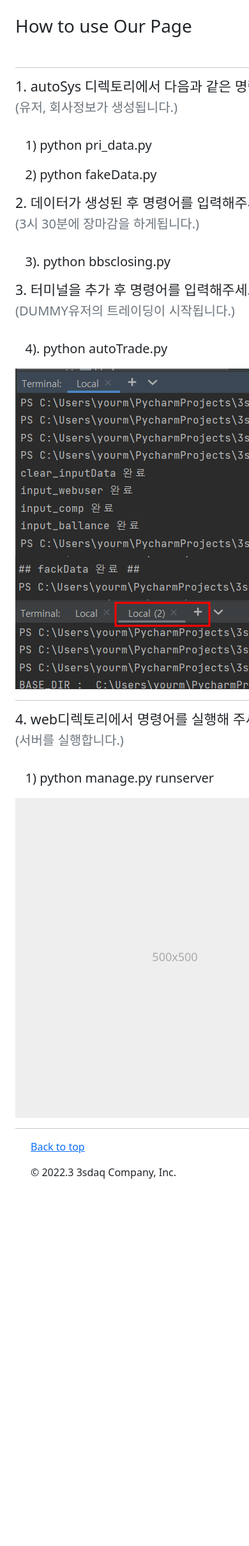
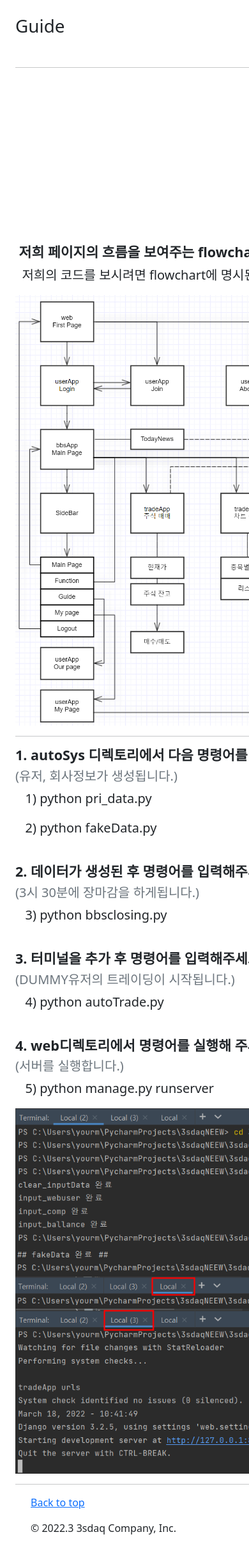
Before and after one commit to xswzaq789/3sdaqNEEW, a Django app: page /user/aboutUs2/ in a window 390 px wide; the page is wider, and only the part inside the window is pictured. Shown: the part 56-2472 px from the top of that part at 64% size. Before the commit the page ends 1898 px from the top of that part, so only its background shows below. Run offline with Django 3.2, Linux system fonts and the light colour scheme; some libraries are stand-ins or nearby versions.

Commit message:
오전 11시 11분 수정!

```diff
--- a/3sdaq-master/web/noticeApp/templates/notice/read.html
+++ b/3sdaq-master/web/noticeApp/templates/notice/read.html
@@ -58,11 +58,15 @@
         });
     })
 </script>
+
 <script>
 $(document).ready(function(){
 	$('#header_main_title').text("게시글");
 	});
+
+
 </script>
+
 </body>
 </html>
 
--- a/3sdaq-master/web/userApp/templates/user/aboutUs2.html
+++ b/3sdaq-master/web/userApp/templates/user/aboutUs2.html
@@ -1,4 +1,6 @@
 {% include 'header.html' %}
+
+{% load static %}
 
 {% block content %}
 
@@ -42,44 +44,37 @@
   <body>
 
 <main>
-
-
-
     <!-- START THE FEATURETTES -->
-
     <hr class="featurette-divider">
-
     <div class="row featurette">
-      <div class="col-md-7">
-        <h4 class="featurette-heading">1. autoSys 디렉토리에서 다음과 같은 명령어를 입력해주세요.</h4><h5><span class="text-muted">(유저, 회사정보가 생성됩니다.)</span></h5>
-        <br>
-
-        <p class="lead">&nbsp;&nbsp;&nbsp;1) python pri_data.py</p>
-        <p class="lead">&nbsp;&nbsp;&nbsp;2) python fakeData.py </p>
-        <h4 class="featurette-heading">2. 데이터가 생성된 후 명령어를 입력해주세요.</h4><h5><span class="text-muted">(3시 30분에 장마감을 하게됩니다.)</span></h5>
-        <br>
-        <p class="lead">&nbsp;&nbsp;&nbsp;3). python bbsclosing.py </p>
-        <h4 class="featurette-heading">3. 터미널을 추가 후 명령어를 입력해주세요.</h4><h5><span class="text-muted">(DUMMY유저의 트레이딩이 시작됩니다.)</span></h5>
-        <br>
-        <p class="lead">&nbsp;&nbsp;&nbsp;4). python autoTrade.py </p>
-      </div>
-      <div class="col-md-5">
-        <img src="userApp/templates/user/guide01.png"/>
-
-
-      </div>
+    <div class="col-md-6">
+        <h4 class="featurette-heading"> <br><br><br><br><br><br><br><br><br><br><b>&nbsp;저희 페이지의 흐름을 보여주는 flowchart입니다.</b></h4>
+        <p class="lead">&nbsp;&nbsp;저희의 코드를 보시려면 flowchart에 명시된 디렉토리에 들어가세요.</p>
+    </div>
+    <div class="col-md-4">
+        <img src="{% static '/resources/img/NEW_flowchart.png' %}" width="700">
+    </div>
     </div>
 
     <hr class="featurette-divider">
+    <div class="row featurette">
+      <div class="col-md-6">
+          <h4 class="featurette-heading"><b>1. autoSys 디렉토리에서 다음 명령어를 입력해주세요.</b></h4><h5><span class="text-muted">(유저, 회사정보가 생성됩니다.)</span></h5>
+        <p class="lead">&nbsp;&nbsp;&nbsp;1) python pri_data.py</p>
+        <p class="lead">&nbsp;&nbsp;&nbsp;2) python fakeData.py </p><br>
+        <h4 class="featurette-heading"><b>2. 데이터가 생성된 후 명령어를 입력해주세요.</b></h4><h5><span class="text-muted">(3시 30분에 장마감을 하게됩니다.)</span></h5>
+        <p class="lead">&nbsp;&nbsp;&nbsp;3) python bbsclosing.py </p><br>
+          <h4 class="featurette-heading"><b>3. 터미널을 추가 후 명령어를 입력해주세요.</b></h4><h5><span class="text-muted">(DUMMY유저의 트레이딩이 시작됩니다.)</span></h5>
 
-    <div class="row featurette">
-      <div class="col-md-7 order-md-2">
-        <h4 class="featurette-heading">4. web디렉토리에서 명령어를 실행해 주세요.</h4><h5><span class="text-muted">(서버를 실행합니다.)</span></h5>
-        <br>
-        <p class="lead">&nbsp;&nbsp;&nbsp;1) python manage.py runserver</p>
+        <p class="lead">&nbsp;&nbsp;&nbsp;4) python autoTrade.py </p><br>
+        <h4 class="featurette-heading"><b>4. web디렉토리에서 명령어를 실행해 주세요.</b></h4><h5><span class="text-muted">(서버를 실행합니다.)</span></h5>
+
+        <p class="lead">&nbsp;&nbsp;&nbsp;5) python manage.py runserver</p>
+
       </div>
-      <div class="col-md-5 order-md-1">
-        <svg class="bd-placeholder-img bd-placeholder-img-lg featurette-image img-fluid mx-auto" width="500" height="500" xmlns="http://www.w3.org/2000/svg" role="img" aria-label="Placeholder: 500x500" preserveAspectRatio="xMidYMid slice" focusable="false"><title>Placeholder</title><rect width="100%" height="100%" fill="#eee"/><text x="50%" y="50%" fill="#aaa" dy=".3em">500x500</text></svg>
+      <div class="col-md-4">
+
+        <img src="{% static '/resources/img/guide01.png' %}" width="700">
 
       </div>
     </div>
@@ -104,7 +99,7 @@
 
 <script>
 $(document).ready(function(){
-	$('#header_main_title').text("How to use Our Page");
+	$('#header_main_title').text("Guide");
 	});
 </script>
   </body>
--- a/3sdaq-master/web/web/settings.py
+++ b/3sdaq-master/web/web/settings.py
@@ -123,9 +123,12 @@ USE_TZ = True
 # https://docs.djangoproject.com/en/3.2/howto/static-files/
 
 STATIC_URL = '/static/'
+STATIC_URL = '/static/'
 STATICFILES_DIRS = [
-    os.path.join(BASE_DIR, 'bbsApp','static','tradeApp', 'noticeApp',)
+    os.path.join(BASE_DIR, 'bbsApp','static')
 ]
+STATIC_ROOT = os.path.join(BASE_DIR, 'static')
+
 # Default primary key field type
 # https://docs.djangoproject.com/en/3.2/ref/settings/#default-auto-field
 
```
Also changed, not shown: 3sdaq-master/web/bbsApp/static/resources/img/NEW_flowchart.png (added), 3sdaq-master/web/bbsApp/static/resources/img/guide01.png (added), 3sdaq-master/web/static/image/NEW_flowchart.png (added), 3sdaq-master/web/userApp/templates/user/NEW_flowchart.PNG (added).
